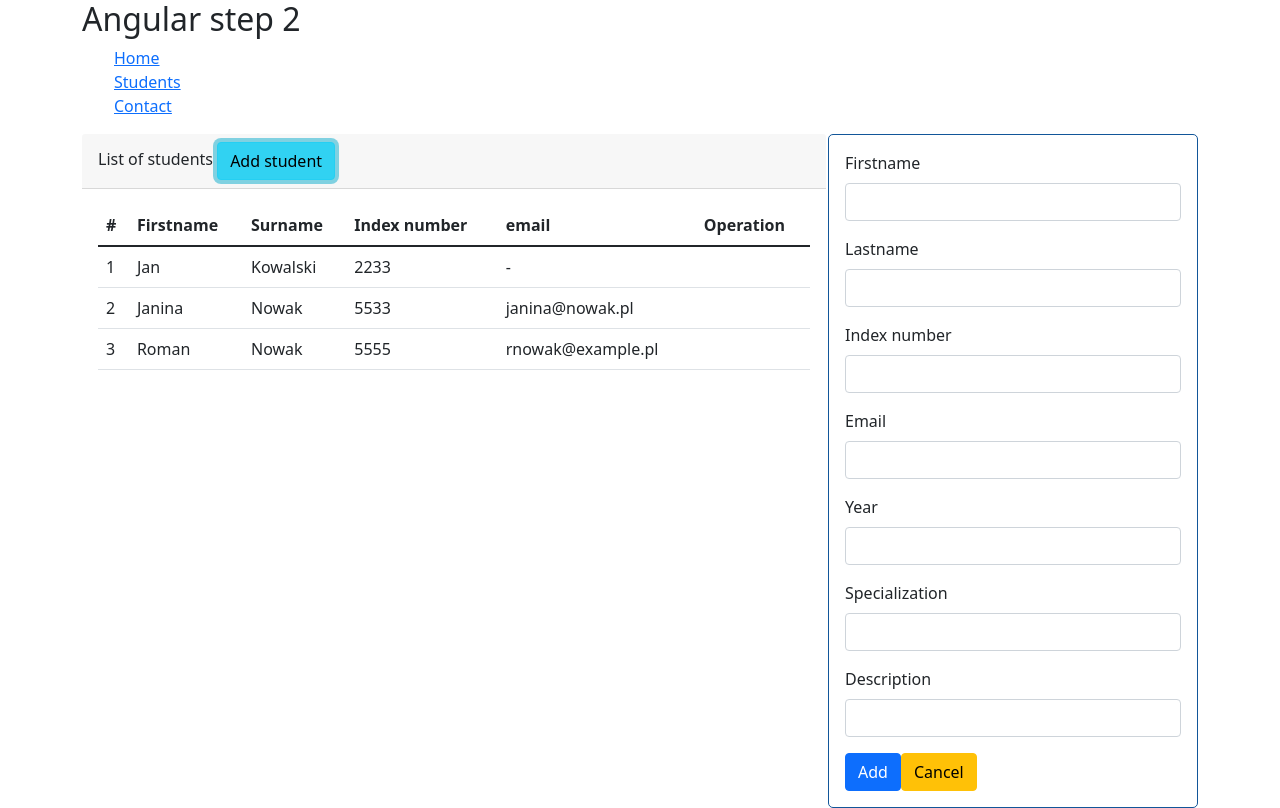
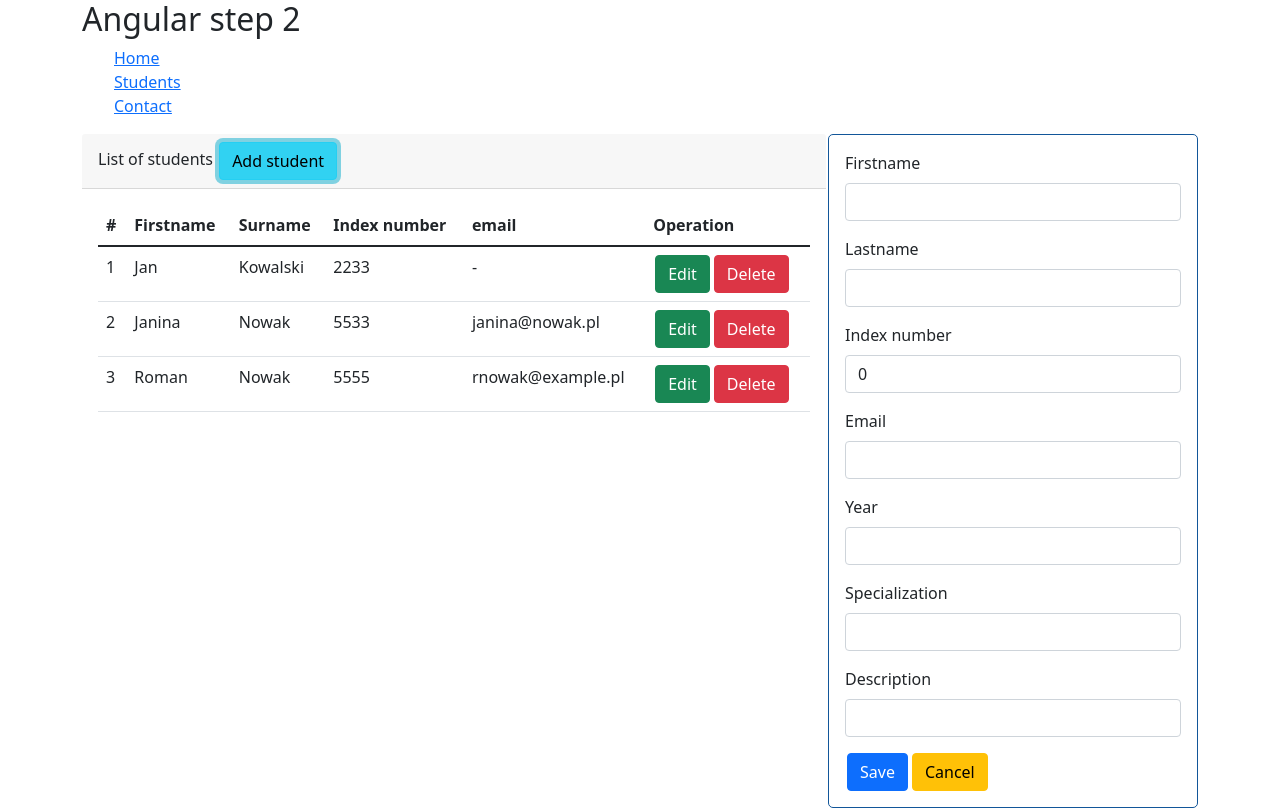
Before and after one commit to SzestKam/angular-first-combat, an Angular app: page /students in a window 1280 px wide. Both pictures are taken after a click on the button "Add student". Built offline with nearby package versions, Linux system fonts and the light colour scheme.

Commit message:
add, edit, delete

```diff
--- a/src/app/students/students.component.css
+++ b/src/app/students/students.component.css
@@ -7,3 +7,7 @@ form {
   border-radius: 5px;
   margin-left: 2px;
 }
+
+button {
+  margin: 0 2px 0 2px;
+}
--- a/src/app/students/students.component.html
+++ b/src/app/students/students.component.html
@@ -24,43 +24,65 @@
         <td>{{ student.lastName }}</td>
         <td>{{ student.indexNumber }}</td>
         <td>{{ student?.email | email }}</td>
-        <td></td>
+        <td>
+          <button class="btn btn-success"
+                  (click)="editStudent(student.indexNumber)"
+          >Edit</button>
+          <button class="btn btn-danger"
+                  (click)="deleteStudent(student.indexNumber)"
+          >Delete</button>
+        </td>
       </tr>
       </tbody>
     </table>
   </div>
 </div>
 <div *ngIf="isVisibleForm()" class="col-4 left">
-  <form>
+  <form (ngSubmit)="saveStudent()">
     <div class="mb-3">
       <label for="studentFirstname" class="form-label">Firstname</label>
-      <input type="text" class="form-control" id="studentFirstname">
+      <input type="text" class="form-control" id="studentFirstname"
+             name="firstName"
+             [(ngModel)]="tmpSt.firstName"
+             required >
     </div>
     <div class="mb-3">
       <label for="studentLastname" class="form-label">Lastname</label>
-      <input type="text" class="form-control" id="studentLastname">
+      <input type="text" class="form-control" id="studentLastname"
+             name="lastName"
+             [(ngModel)]="tmpSt.lastName">
     </div>
     <div class="mb-3">
       <label for="studentIndexNumber" class="form-label">Index number</label>
-      <input type="number" class="form-control" id="studentIndexNumber">
+      <input type="number" class="form-control" id="studentIndexNumber"
+             name="indexNumber"
+             [(ngModel)]="tmpSt.indexNumber">
     </div>
     <div class="mb-3">
       <label for="studentEmail" class="form-label">Email</label>
-      <input type="email" class="form-control" id="studentEmail">
+      <input type="email" class="form-control" id="studentEmail"
+             name="email"
+             [(ngModel)]="tmpSt.email">
     </div>
     <div class="mb-3">
       <label for="studentYear" class="form-label">Year</label>
-      <input type="number" class="form-control" id="studentYear">
+      <input type="number" class="form-control" id="studentYear"
+             name="year"
+             [(ngModel)]="tmpSt.year">
     </div>
     <div class="mb-3">
       <label for="studentSpecialization" class="form-label">Specialization</label>
-      <input type="text" class="form-control" id="studentSpecialization">
+      <input type="text" class="form-control" id="studentSpecialization"
+             name="studentSpecialization"
+             [(ngModel)]="tmpSt.specialization">
     </div>
     <div class="mb-3">
       <label for="studentDescription" class="form-label">Description</label>
-      <input type="text" class="form-control" id="studentDescription">
+      <input type="text" class="form-control" id="studentDescription"
+             name="studentDescription"
+             [(ngModel)]="tmpSt.description">
     </div>
-    <button type="submit" class="btn btn-primary">Add</button>
+    <button type="submit" class="btn btn-primary">Save</button>
     <button type="reset"
             class="btn btn-warning"
             (click)="hideForm()">
--- a/src/app/students/students.component.ts
+++ b/src/app/students/students.component.ts
@@ -9,6 +9,8 @@ import { Student } from '../model/Student';
 export class StudentsComponent implements OnInit {
   private students: Array<Student> = [];
   private showFormVisible: boolean = false;
+
+  tmpSt: Student = {firstName:'', lastName: '', indexNumber: 0};
 
   constructor() { }
 
@@ -49,4 +51,21 @@ export class StudentsComponent implements OnInit {
   hideForm(): void {
     this.showFormVisible = false;
   }
+
+  saveStudent(): void {
+    this.deleteStudent(this.tmpSt.indexNumber);
+    this.students.push(Object.assign({}, this.tmpSt));
+    this.hideForm();
+    this.tmpSt = {firstName:'', lastName: '', indexNumber: 0};
+  }
+
+  deleteStudent(indexNumber: number): void {
+    this.students = this.students.filter(st => st.indexNumber !== indexNumber);
+  }
+
+  editStudent(indexNumber: number): void {
+    const st = this.students.filter(s => s.indexNumber === indexNumber)[0];
+    this.tmpSt = Object.assign({}, st);
+    this.showForm();
+  }
 }
```
